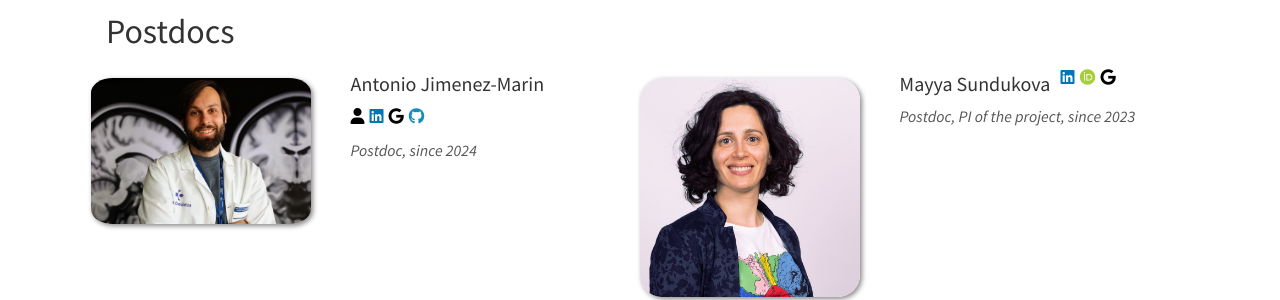
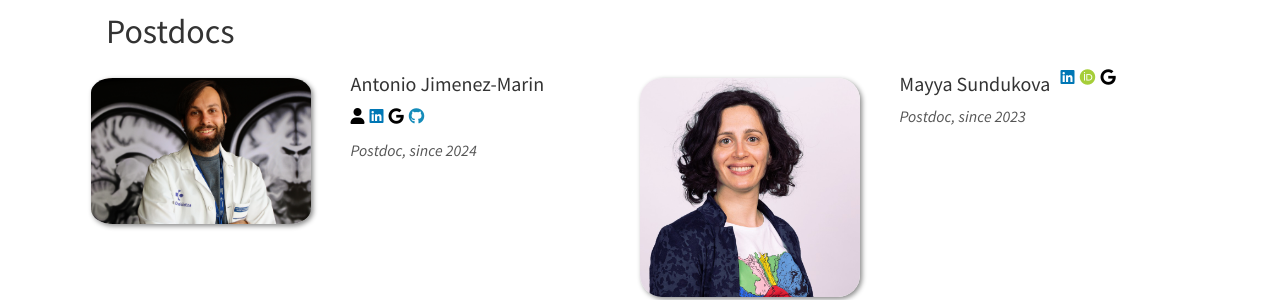
Before and after one commit to itellaetxe/compneurobilbao_website, a Jekyll site: the page built from _pages/team.md, in a window 1280 px wide and 900 px high, scrolled down 606 px. Shown: the part 154-454 px from the top of the window. Built offline with Jekyll 4.4.1, drawn with Linux system fonts in a browser that asks for light colours; nearby versions of some CDN libraries.

```diff
--- a/_data/postdoc.yml
+++ b/_data/postdoc.yml
@@ -13,7 +13,7 @@
 
 - name: Mayya Sundukova
   photo: maya.jpg
-  info: Postdoc, PI of the project, since 2023
+  info: Postdoc, since 2023
   email: mayya.sundukova@gmail.com
   linkedin: https://www.linkedin.com/in/mayya-sundukova/
   orcid: https://orcid.org/0000-0003-1328-0008
```
